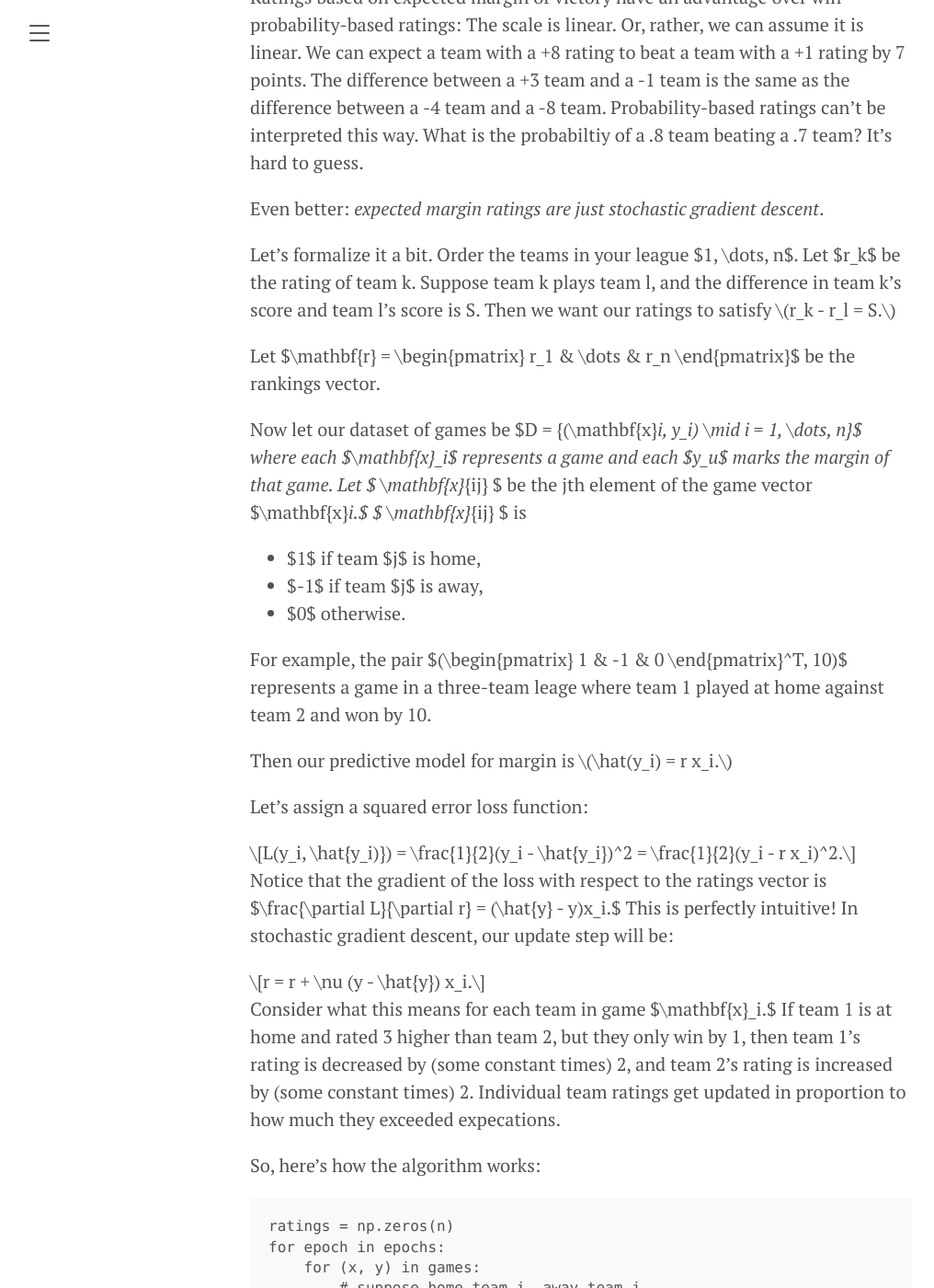
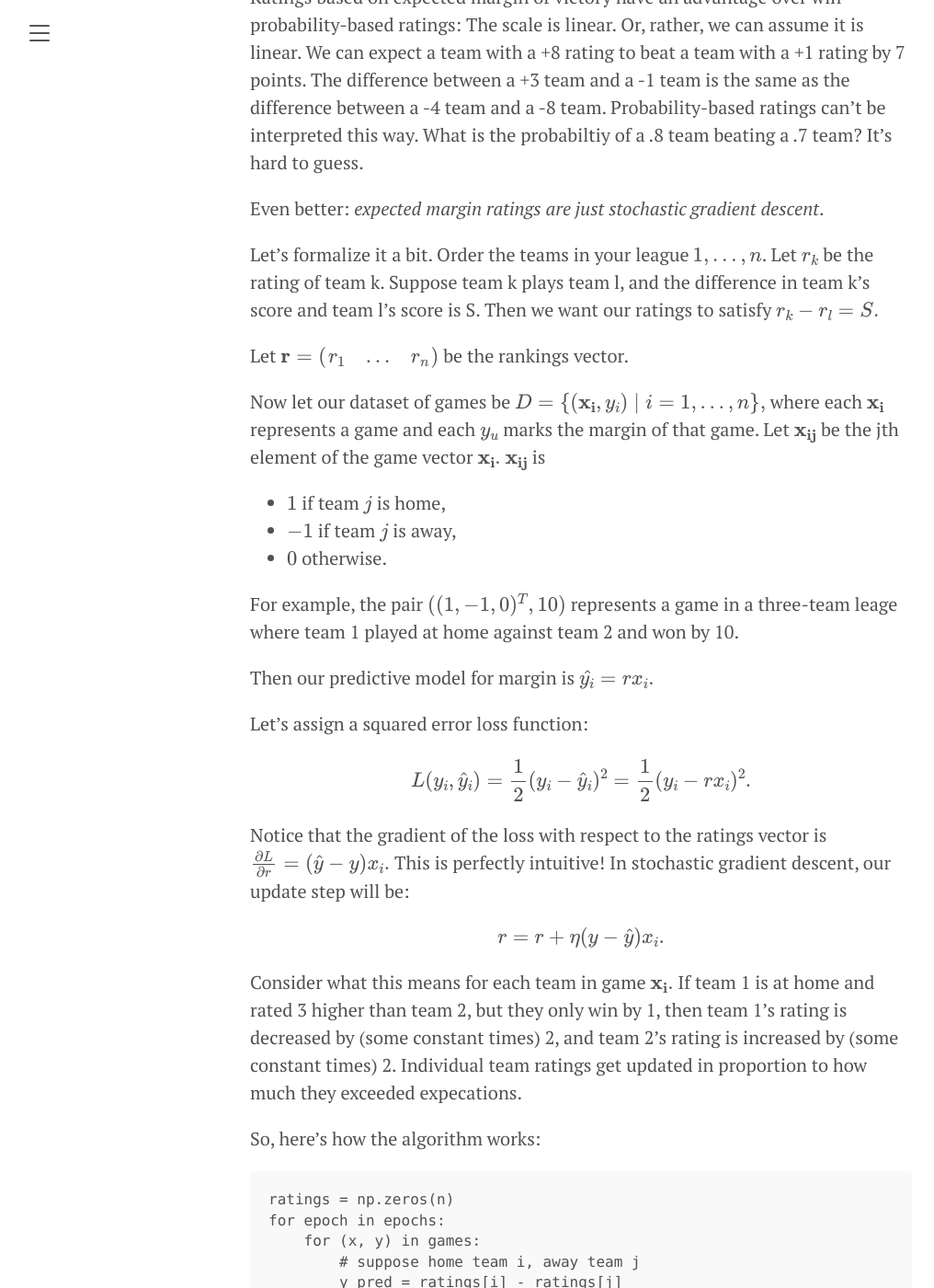
Before and after one commit to xocelyk/xocelyk.github.io, a Jekyll site: the page built from _posts/2023-08-15-power-ratings-as-sgd.md, in a window 1280 px wide and 1400 px high, scrolled down 880 px. Shown: the whole window at 92% size, without its empty margins (8-1024 px from the left). Built offline with Jekyll 4.4.1, drawn with Linux system fonts in a browser that asks for light colours; formulas are drawn with MathJax 3.

Commit message:
new post

````diff
--- a/_includes/head.html
+++ b/_includes/head.html
@@ -1,5 +1,5 @@
 <head>
-  <link href="http://gmpg.org/xfn/11" rel="profile">
+  <link href="https://gmpg.org/xfn/11" rel="profile">
   <meta http-equiv="content-type" content="text/html; charset=utf-8">
 
   <meta name="viewport" content="width=device-width, initial-scale=1.0, maximum-scale=1">
--- a/_posts/2023-08-15-power-ratings-as-sgd.md
+++ b/_posts/2023-08-15-power-ratings-as-sgd.md
@@ -22,26 +22,30 @@
 
 Let $\mathbf{r} = \begin{pmatrix} r_1 & \dots & r_n \end{pmatrix}$ be the rankings vector.
 
-Now let our dataset of games be $D = \{(\mathbf{x}_i, y_i) \mid i = 1, \dots, n\}$ where each $\mathbf{x}_i$ represents a game and each $y_u$ marks the margin of that game.
-Let $ \mathbf{x}_{ij} $ be the jth element of the game vector $\mathbf{x}_i.$
- $ \mathbf{x}_{ij} $ is
+Now let our dataset of games be
+$$D = \{(\mathbf{x_i}, y_i) \mid i = 1, \dots, n\},$$
+where each
+$\mathbf{x_i}$
+ represents a game and each $y_u$ marks the margin of that game.
+Let $ \mathbf{x_{ij}} $ be the jth element of the game vector $\mathbf{x_i}.$
+ $ \mathbf{x_{ij}} $ is
 - $1$ if team $j$ is home,
 - $-1$ if team $j$ is away,
 - $0$ otherwise.
 
-For example, the pair $(\begin{pmatrix} 1 & -1 & 0 \end{pmatrix}^T, 10)$ represents a game in a three-team leage where team 1 played at home against team 2 and won by 10.
+For example, the pair $((1, -1, 0)^T, 10)$ represents a game in a three-team leage where team 1 played at home against team 2 and won by 10.
 
-Then our predictive model for margin is $$\hat(y_i) = r x_i.$$
+Then our predictive model for margin is $$\hat{y_i} = r x_i.$$
 
 Let's assign a squared error loss function:
 
-$$L(y_i, \hat{y_i)}) = \frac{1}{2}(y_i - \hat{y_i})^2 = \frac{1}{2}(y_i - r x_i)^2.$$
+$$L(y_i, \hat{y}_i) = \frac{1}{2}(y_i - \hat{y}_i)^2 = \frac{1}{2}(y_i - r x_i)^2.$$
 
 Notice that the gradient of the loss with respect to the ratings vector is $\frac{\partial L}{\partial r} = (\hat{y} - y)x_i.$ This is perfectly intuitive! In stochastic gradient descent, our update step will be:
 
-$$r = r + \nu (y - \hat{y}) x_i.$$
+$$r = r + \eta (y - \hat{y}) x_i.$$
 
-Consider what this means for each team in game $\mathbf{x}_i.$ If team 1 is at home and rated 3 higher than team 2, but they only win by 1, then team 1's rating is decreased by (some constant times) 2, and team 2's rating is increased by (some constant times) 2. Individual team ratings get updated in proportion to how much they exceeded expecations.
+Consider what this means for each team in game $\mathbf{x_i}.$ If team 1 is at home and rated 3 higher than team 2, but they only win by 1, then team 1's rating is decreased by (some constant times) 2, and team 2's rating is increased by (some constant times) 2. Individual team ratings get updated in proportion to how much they exceeded expecations.
 
 So, here's how the algorithm works:
 ```plaintext
````
Also changed, not shown: other parts of _includes/head.html (+18 -0 lines).
